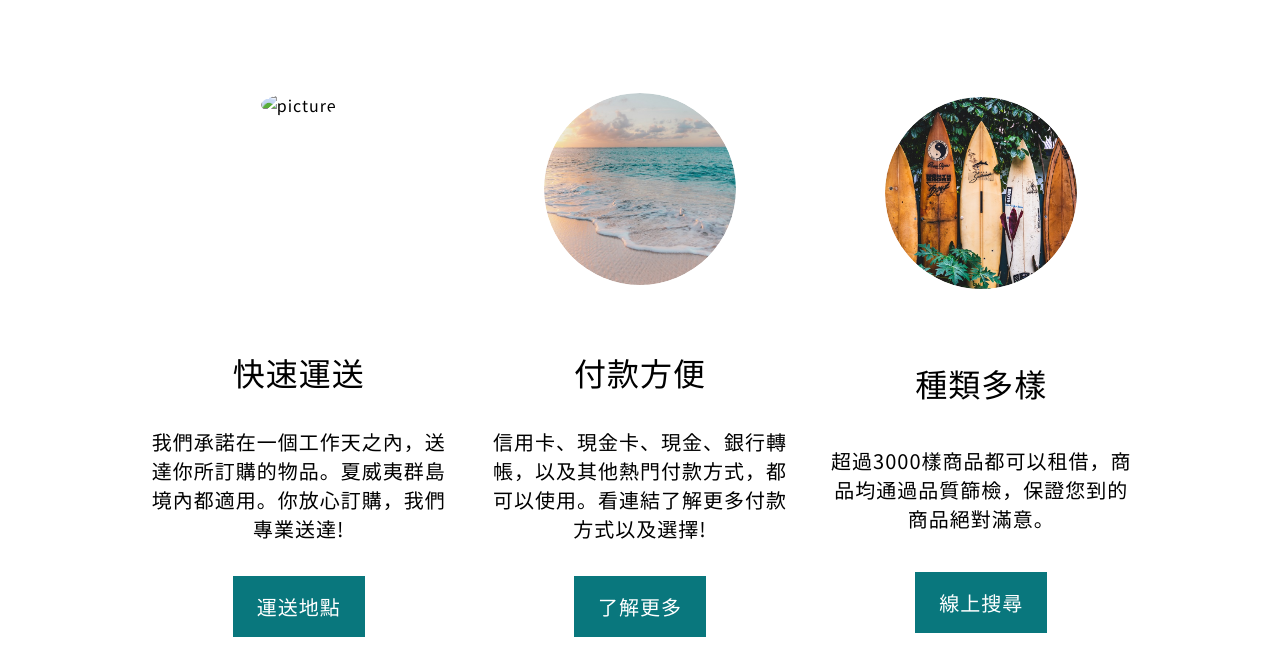
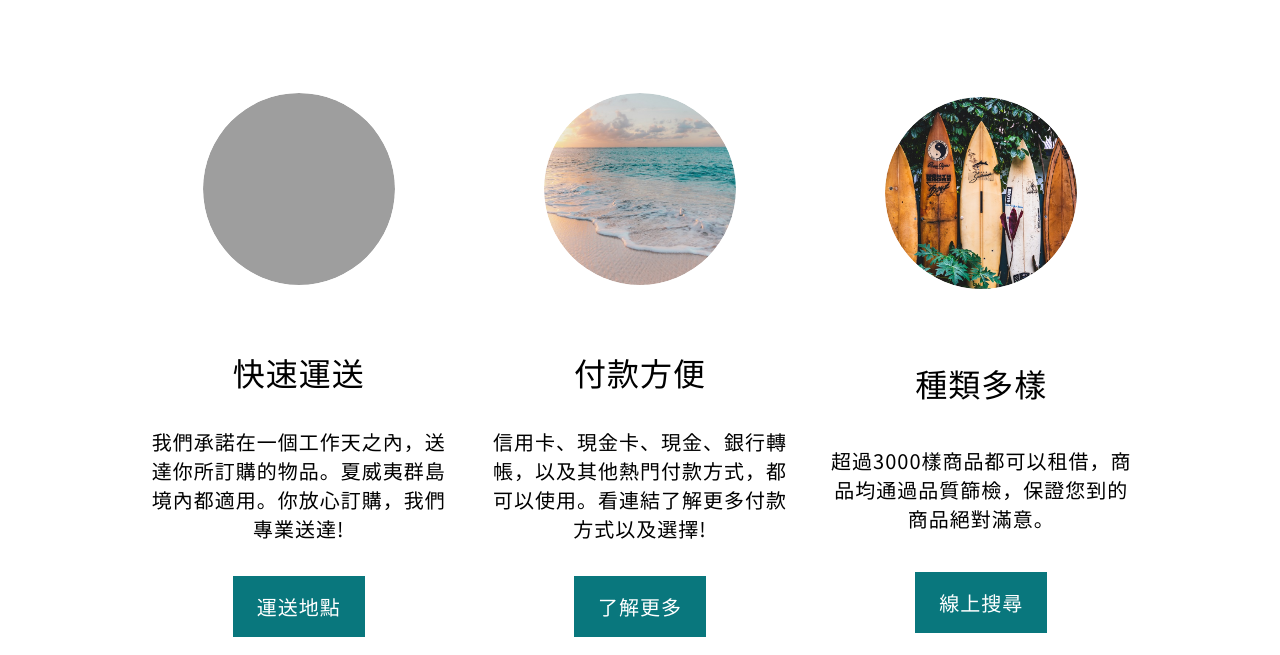
Before and after one commit to Yud288/Hawaii-Project, a plain HTML site: page index.html in a window 1280 px wide. Shown: the part 932-1587 px from the top of the page. Drawn offline with Linux system fonts and the light colour scheme; the site is published under a folder, as on GitHub Pages, so addresses that start at the root find nothing.

Commit message:
final code

```diff
--- a/index.html
+++ b/index.html
@@ -56,7 +56,7 @@
           <div class="card">
             <div class="image-container">
               <img
-                src="/Pictures/ben-eaton-UAmg2Cm1g1A-unsplash.jpg"
+                src="./Pictures/ben-eaton-UAmg2Cm1g1A-unsplash.jpg"
                 alt="picture"
               />
             </div>
```
